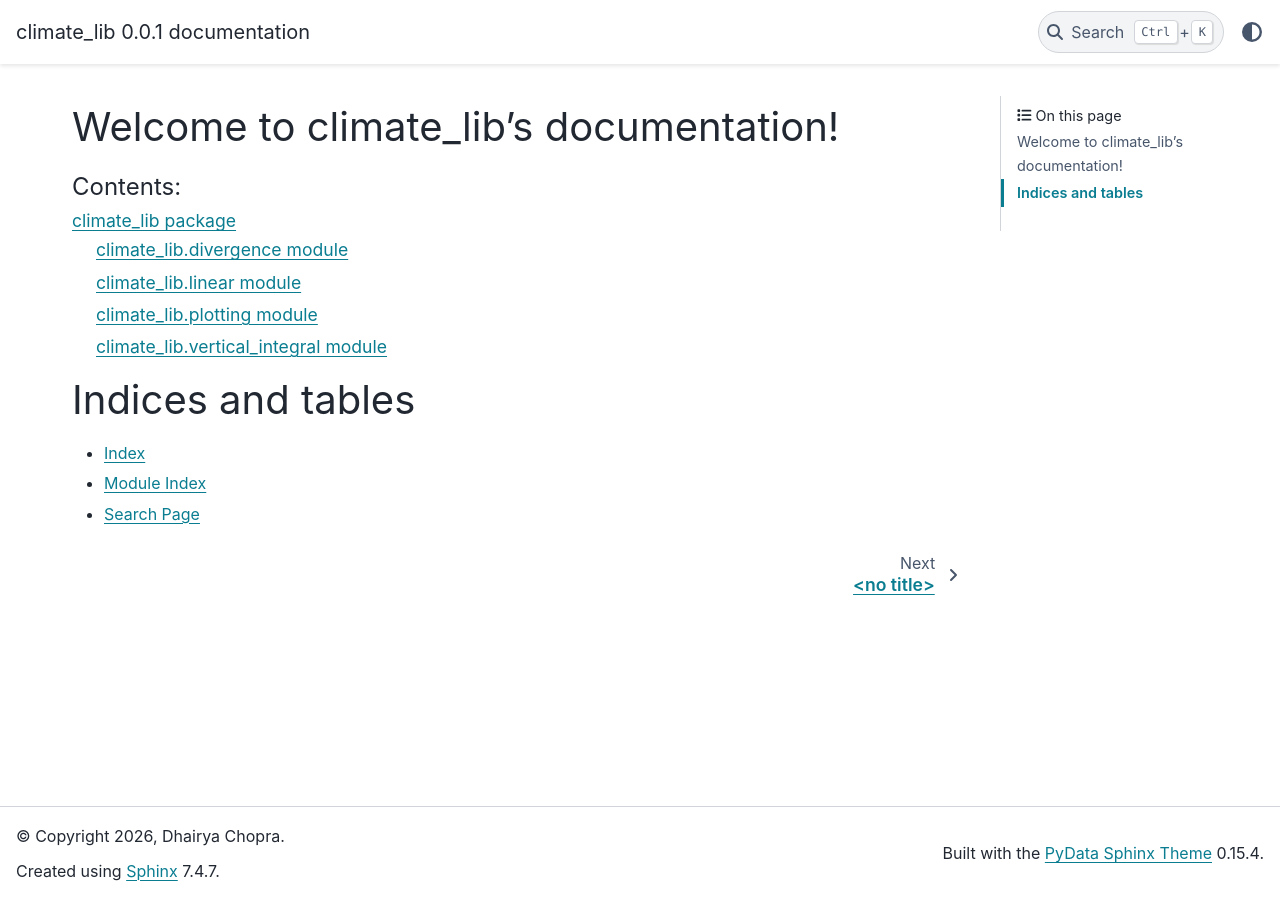
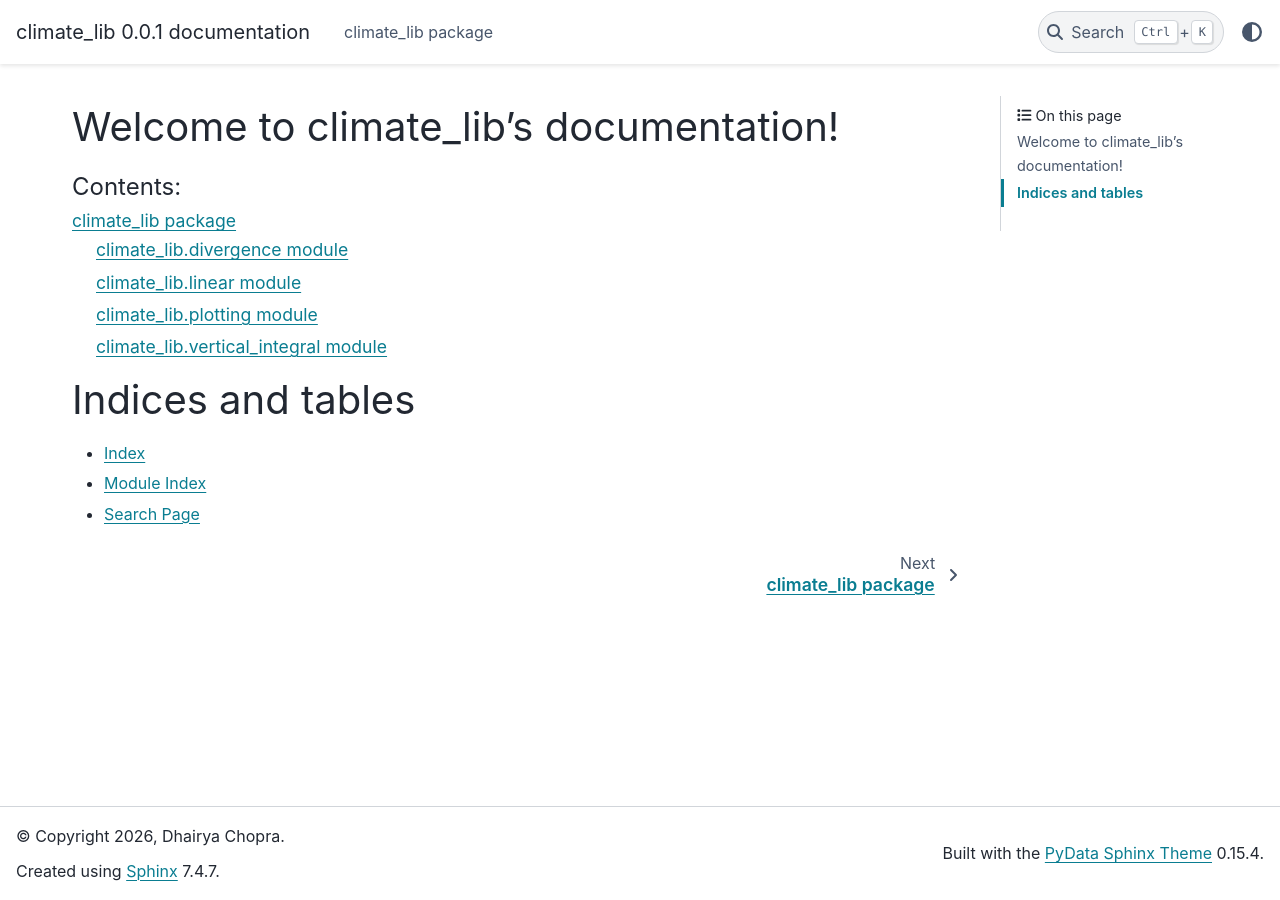
Before and after one commit to GGBoss101/climate_lib, a Sphinx documentation site: the page built from docs/index.rst, in a window 1280 px wide. Built offline with Sphinx 7.4.7 and the PyData theme 0.15.4, drawn with Linux system fonts in a browser that asks for light colours; the version number is read from the project's files by our own code; part of the change alters nothing that is shown.

Commit message:
corrected documentation formatting

```diff
--- a/docs/index.rst
+++ b/docs/index.rst
@@ -10,7 +10,7 @@ Welcome to climate_lib's documentation!
    :maxdepth: 2
    :caption: Contents:
 
-   modules
+   climate_lib
 
 
 
--- a/docs/modules.rst
+++ /dev/null
@@ -1,7 +0,0 @@
-climate_lib
-===
-
-.. toctree::
-   :maxdepth: 4
-
-   climate_lib
```
Also changed, not shown: 18 other files.
